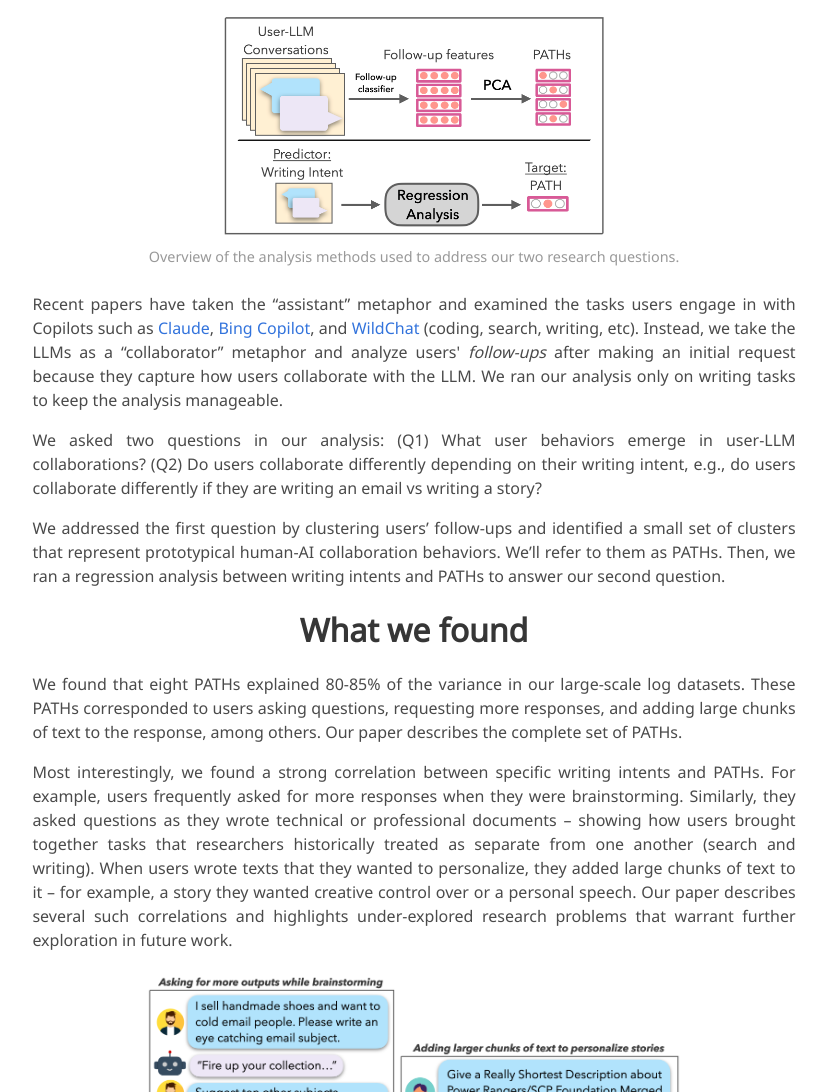
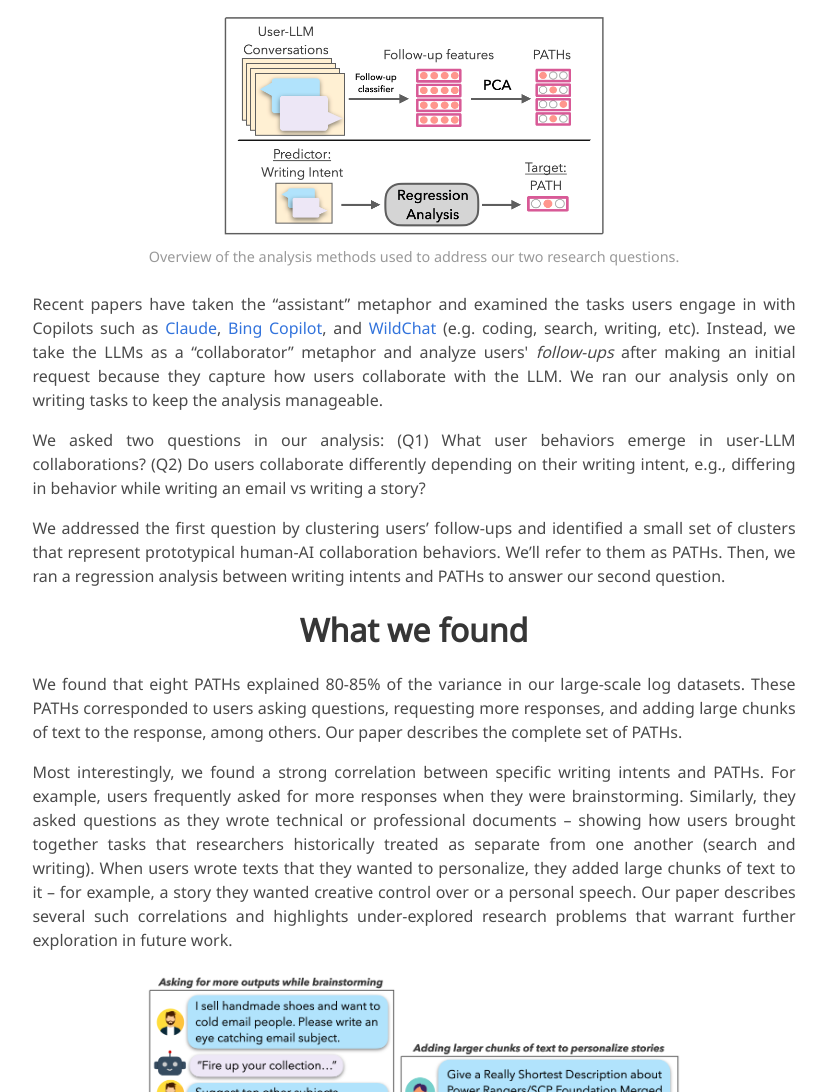
Before and after one commit to prototypical-hai-collaborations/prototypical-hai-collaborations.github.io, a plain HTML site: page index.html in a window 1280 px wide. Shown: the part 1297-2389 px from the top of the page, without its empty margins (226-1053 px from the left). Drawn offline with nearby package versions, Linux system fonts and the light colour scheme; some icons are missing; a web font is replaced by a local one.

Commit message:
Minor updates.

```diff
--- a/index.html
+++ b/index.html
@@ -41,7 +41,7 @@
             <span class="author-block">
               <a href="https://debaratidas94.github.io/">Debarati Das</a><sup>2</sup>,</span>
             <span class="author-block">
-              <a href="https://hanchengcao.me/">Hancheng Cao</a><sup>1</sup>,
+              <a href="http://hanchengcao.me/">Hancheng Cao</a><sup>1</sup>,
             </span>
             <span class="author-block">
               <a href="https://www.microsoft.com/en-us/research/people/basarraf/">Bahar Sarrafzadeh</a><sup>1</sup>
@@ -150,11 +150,11 @@
             </div>
           </div>
           <p>
-            Recent papers have taken the “assistant” metaphor and examined the tasks users engage in with Copilots such as <a href="https://www.anthropic.com/research/clio">Claude</a>, <a href="https://arxiv.org/abs/2404.04268">Bing Copilot</a>, and <a href="https://arxiv.org/abs/2405.01470">WildChat</a> (coding, search, writing, etc). Instead, we take the LLMs as a “collaborator” metaphor and analyze users' <i>follow-ups</i> after making an initial request because they capture how users collaborate with the LLM. We ran our analysis only on writing tasks to keep the analysis manageable.
+            Recent papers have taken the “assistant” metaphor and examined the tasks users engage in with Copilots such as <a href="https://www.anthropic.com/research/clio">Claude</a>, <a href="https://arxiv.org/abs/2404.04268">Bing Copilot</a>, and <a href="https://arxiv.org/abs/2405.01470">WildChat</a> (e.g. coding, search, writing, etc). Instead, we take the LLMs as a “collaborator” metaphor and analyze users' <i>follow-ups</i> after making an initial request because they capture how users collaborate with the LLM. We ran our analysis only on writing tasks to keep the analysis manageable.
           </p>
 
           <p>
-            We asked two questions in our analysis: (Q1) What user behaviors emerge in user-LLM collaborations? (Q2) Do users collaborate differently depending on their writing intent, e.g., do users collaborate differently if they are writing an email vs writing a story?
+            We asked two questions in our analysis: (Q1) What user behaviors emerge in user-LLM collaborations? (Q2) Do users collaborate differently depending on their writing intent, e.g., differing in behavior while writing an email vs writing a story?
           </p>
 
           <p>
```
